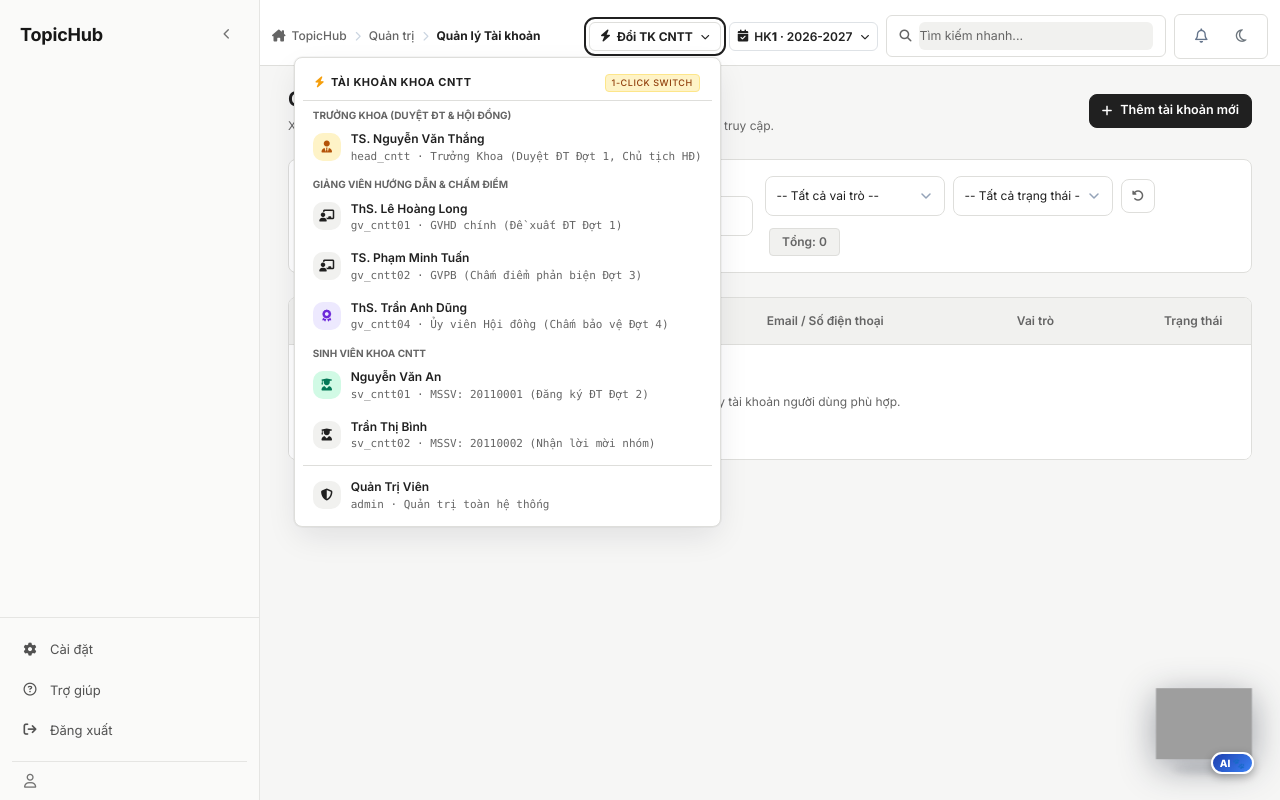
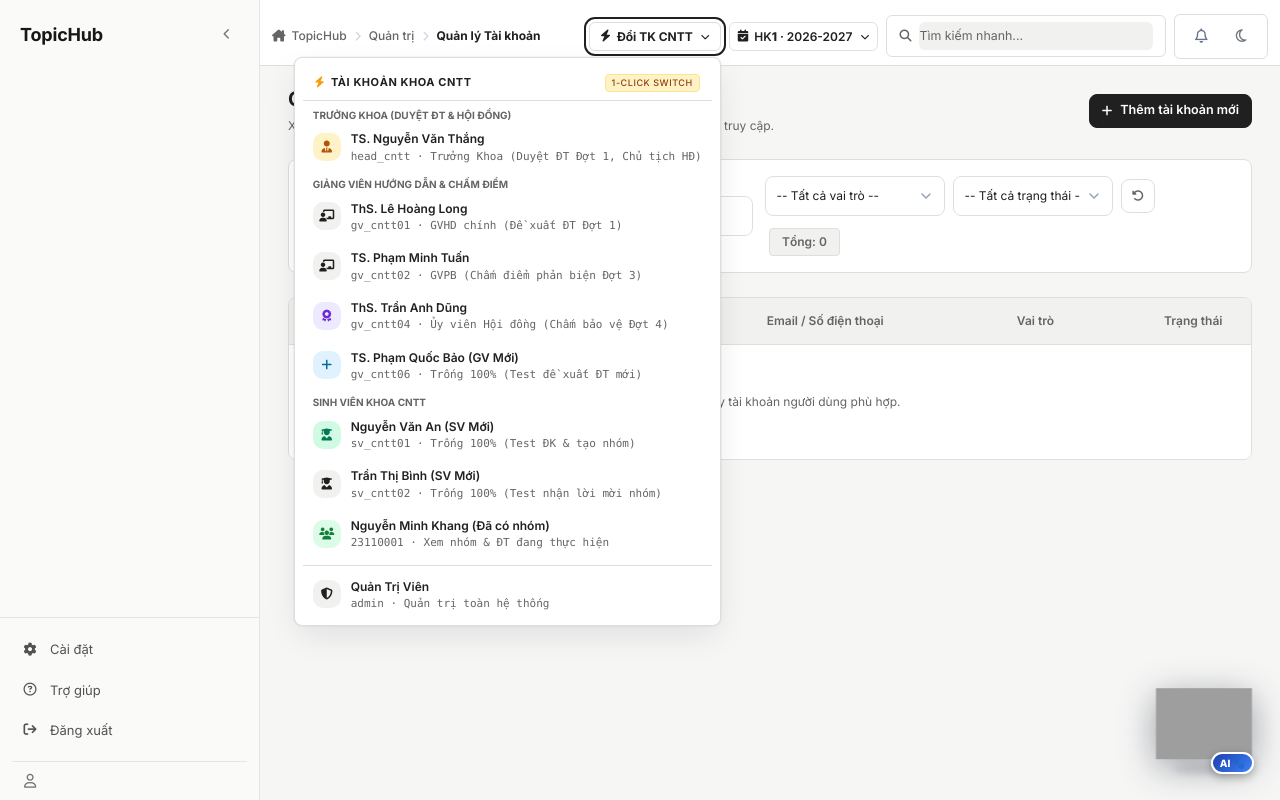
Before and after one commit to truonghunganh06/Java-project, a Spring app: page /admin/users in a window 1280 px wide, after a click on "Đổi TK CNTT". Run offline with Thymeleaf, Linux system fonts and the light colour scheme; the template is opened without the code that fills it, so the values that code supplies are empty; some of the project's set-up classes (security, data sources, template engines, error pages and the like) are left out, and stand-ins take their place; some libraries are stand-ins or nearby versions; grey boxes are pictures that could not be loaded.

Commit message:
feat(ui): organize 1-click switch into fresh vs populated accounts

```diff
--- a/src/main/resources/templates/fragments/topbar.html
+++ b/src/main/resources/templates/fragments/topbar.html
@@ -126,6 +126,22 @@
                                 <i th:if="${user != null && user.username == 'gv_cntt04'}" class="fa-solid fa-check text-xs text-violet-600"></i>
                             </a>
                         </li>
+                        <li>
+                            <a class="dropdown-item rounded-xl px-2.5 py-2 d-flex align-items-center justify-content-between transition"
+                               th:classappend="${user != null && user.username == 'gv_cntt06'} ? 'bg-sky-50 font-bold text-sky-900' : 'text-slate-700 hover:bg-slate-50'"
+                               th:href="@{/switch-account(username='gv_cntt06')}">
+                                <div class="d-flex align-items-center gap-2.5">
+                                    <div class="w-7 h-7 rounded-lg bg-sky-100 text-sky-700 d-flex align-items-center justify-content-center flex-shrink-0">
+                                        <i class="fa-solid fa-plus text-xs"></i>
+                                    </div>
+                                    <div>
+                                        <div class="font-semibold text-xs text-slate-800">TS. Phạm Quốc Bảo (GV Mới)</div>
+                                        <div class="text-[11px] text-slate-400 font-mono">gv_cntt06 · Trống 100% (Test đề xuất ĐT mới)</div>
+                                    </div>
+                                </div>
+                                <i th:if="${user != null && user.username == 'gv_cntt06'}" class="fa-solid fa-check text-xs text-sky-600"></i>
+                            </a>
+                        </li>
 
                         <!-- Sinh viên CNTT -->
                         <li class="px-2.5 pt-1.5 text-[10px] font-bold text-slate-400 uppercase">Sinh Viên Khoa CNTT</li>
@@ -138,8 +154,8 @@
                                         <i class="fa-solid fa-user-graduate text-xs"></i>
                                     </div>
                                     <div>
-                                        <div class="font-semibold text-xs text-slate-800">Nguyễn Văn An</div>
-                                        <div class="text-[11px] text-slate-400 font-mono">sv_cntt01 · MSSV: 20110001 (Đăng ký ĐT Đợt 2)</div>
+                                        <div class="font-semibold text-xs text-slate-800">Nguyễn Văn An (SV Mới)</div>
+                                        <div class="text-[11px] text-slate-400 font-mono">sv_cntt01 · Trống 100% (Test ĐK & tạo nhóm)</div>
                                     </div>
                                 </div>
                                 <i th:if="${user != null && user.username == 'sv_cntt01'}" class="fa-solid fa-check text-xs text-emerald-600"></i>
@@ -154,11 +170,27 @@
                                         <i class="fa-solid fa-user-graduate text-xs"></i>
                                     </div>
                                     <div>
-                                        <div class="font-semibold text-xs text-slate-800">Trần Thị Bình</div>
-                                        <div class="text-[11px] text-slate-400 font-mono">sv_cntt02 · MSSV: 20110002 (Nhận lời mời nhóm)</div>
+                                        <div class="font-semibold text-xs text-slate-800">Trần Thị Bình (SV Mới)</div>
+                                        <div class="text-[11px] text-slate-400 font-mono">sv_cntt02 · Trống 100% (Test nhận lời mời nhóm)</div>
                                     </div>
                                 </div>
                                 <i th:if="${user != null && user.username == 'sv_cntt02'}" class="fa-solid fa-check text-xs text-teal-600"></i>
+                            </a>
+                        </li>
+                        <li>
+                            <a class="dropdown-item rounded-xl px-2.5 py-2 d-flex align-items-center justify-content-between transition"
+                               th:classappend="${user != null && user.username == '23110001'} ? 'bg-green-50 font-bold text-green-900' : 'text-slate-700 hover:bg-slate-50'"
+                               th:href="@{/switch-account(username='23110001')}">
+                                <div class="d-flex align-items-center gap-2.5">
+                                    <div class="w-7 h-7 rounded-lg bg-green-100 text-green-700 d-flex align-items-center justify-content-center flex-shrink-0">
+                                        <i class="fa-solid fa-users text-xs"></i>
+                                    </div>
+                                    <div>
+                                        <div class="font-semibold text-xs text-slate-800">Nguyễn Minh Khang (Đã có nhóm)</div>
+                                        <div class="text-[11px] text-slate-400 font-mono">23110001 · Xem nhóm & ĐT đang thực hiện</div>
+                                    </div>
+                                </div>
+                                <i th:if="${user != null && user.username == '23110001'}" class="fa-solid fa-check text-xs text-green-600"></i>
                             </a>
                         </li>
 
```
Also changed, not shown: TEST_ACCOUNTS_GUIDE.md (+5 -3 lines).
